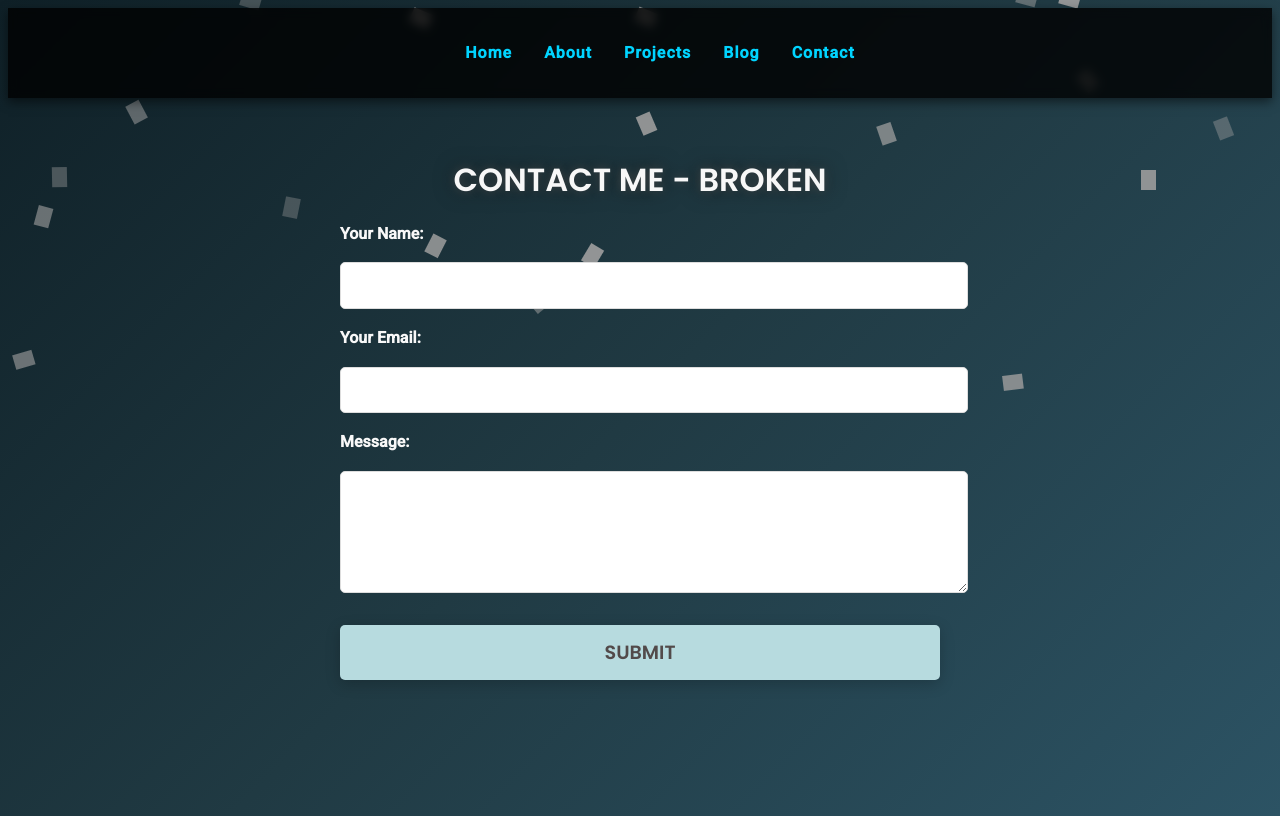
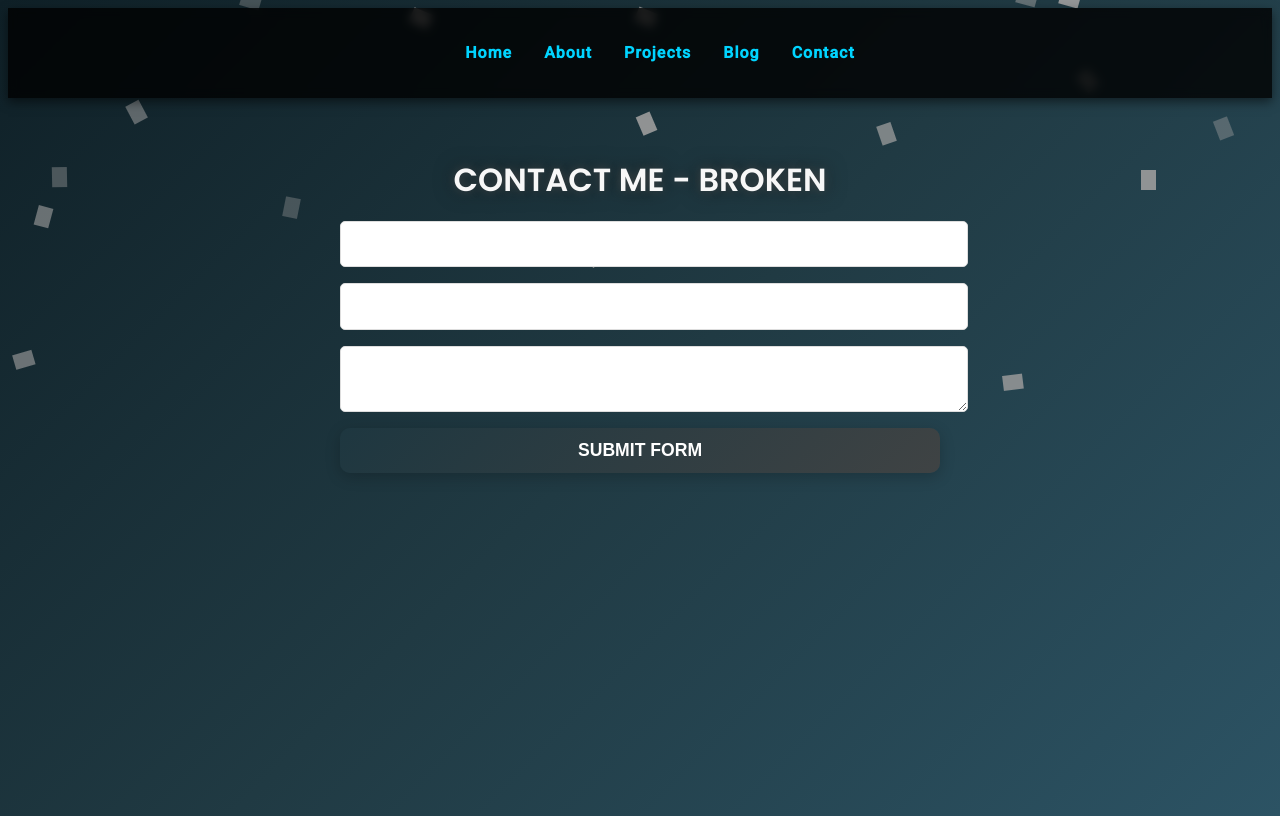
Before and after one commit to KeimoP/KeimoP.github.io, a plain HTML site: page contact.html in a window 1280 px wide. Drawn offline with Linux system fonts and the light colour scheme; grey boxes are pictures that could not be loaded.

Commit message:
Update contact.html

```diff
--- a/contact.html
+++ b/contact.html
@@ -23,15 +23,23 @@
             <div class="container">
                 <h2>Contact Me - Broken</h2>
                 <form action="https://api.web3forms.com/submit" method="POST">
+
+                    <!-- Replace with your Access Key -->
                     <input type="hidden" name="access_key" value="6219af4d-a5e9-46a0-b1d8-d76eadfca246">
-                    <label for="name">Your Name:</label>
-                    <input type="text" id="name" name="name" required>
-                    <label for="email">Your Email:</label>
-                    <input type="email" id="email" name="email" required>
-                    <label for="message">Message:</label>
-                    <textarea id="message" name="message" rows="5" required></textarea>
-                    <div class="g-recaptcha" data-sitekey="6LcT54gqAAAAAPAr_eeqETwWHJklRwRrCcI80emd"></div>
-                    <button type="submit" class="btn">submit</button>
+
+                    <!-- Form Inputs. Each input must have a name="" attribute -->
+                    <input type="text" name="name" required>
+                    <input type="email" name="email" required>
+                    <textarea name="message" required></textarea>
+
+                    <!-- Honeypot Spam Protection -->
+                    <input type="checkbox" name="botcheck" class="hidden" style="display: none;">
+
+                    <!-- Custom Confirmation / Success Page -->
+                    <!-- <input type="hidden" name="redirect" value="https://mywebsite.com/thanks.html"> -->
+
+                    <button type="submit">Submit Form</button>
+
                 </form>
             </div>
         </section>
```
